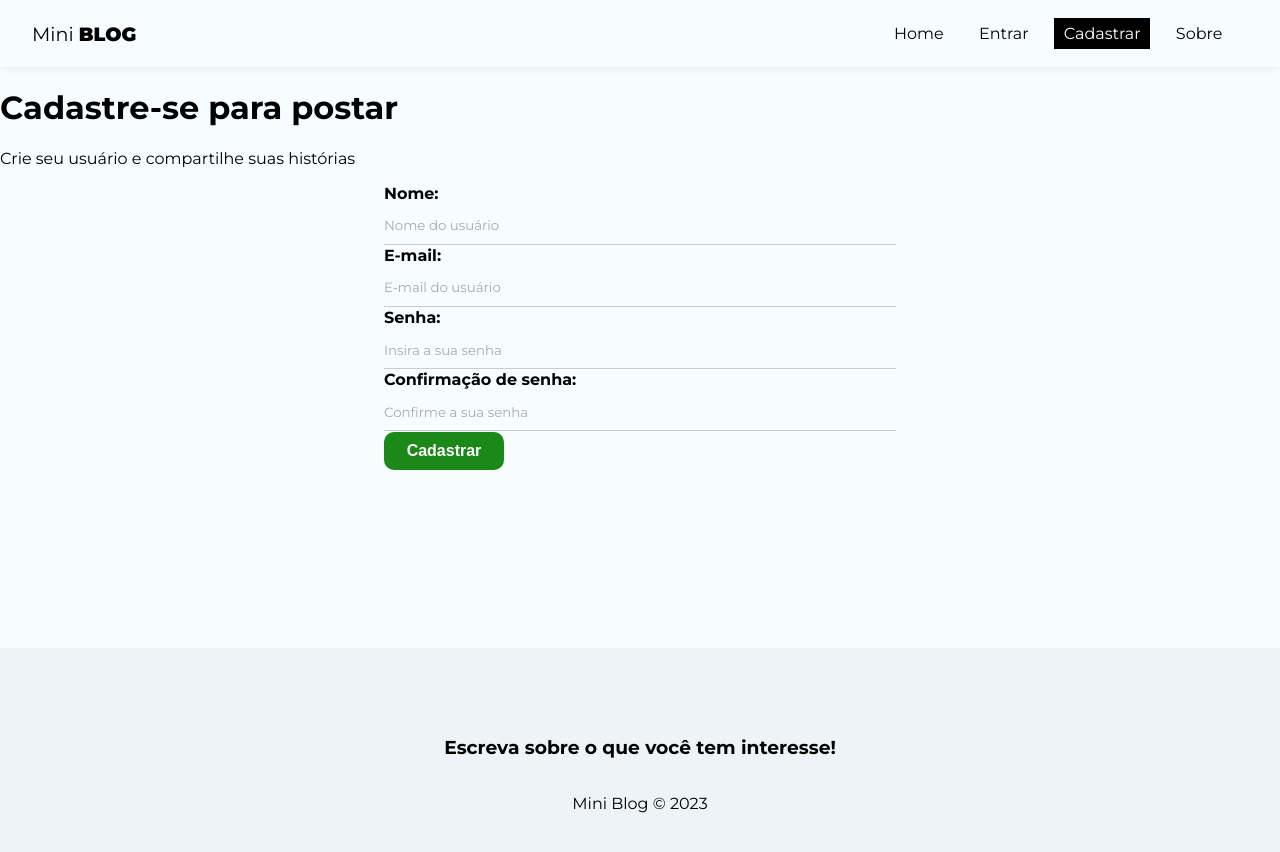
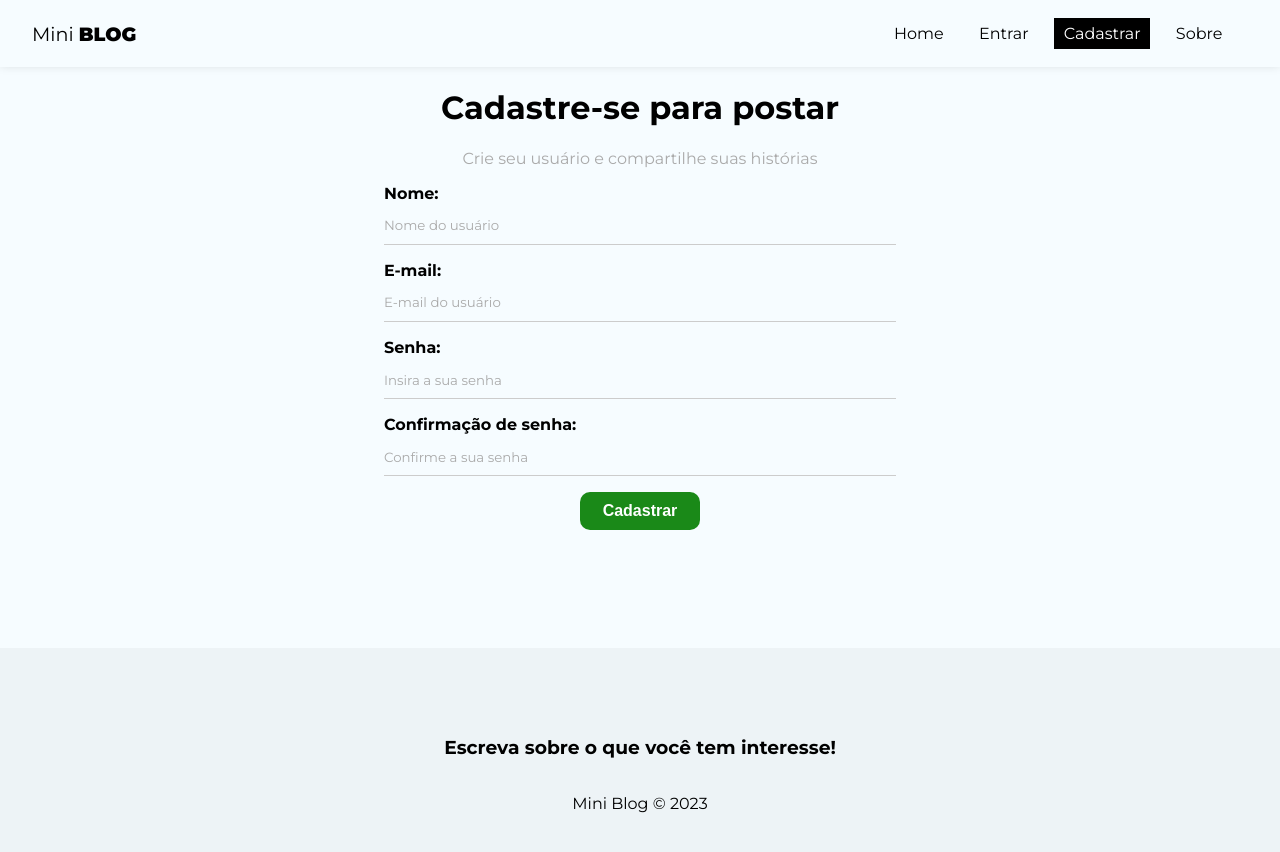
Before and after one commit to Filipe-Bacof/MiniBlog, a React (Vite) app: page /register in a window 1280 px wide. Shown: the top 852 px of the page. Built offline with nearby package versions, Linux system fonts and the light colour scheme.

Commit message:
states de form de cadastro

```diff
--- a/src/index.css
+++ b/src/index.css
@@ -42,7 +42,7 @@
 label {
     display: flex;
     flex-direction: column;
-    margin-bottom: 1px;
+    margin-bottom: 1em;
 }
 
 label span {
--- a/src/pages/Register/Register.jsx
+++ b/src/pages/Register/Register.jsx
@@ -3,11 +3,36 @@
 import { useState, useEffect } from "react"
 
 const Register = () => {
+  const [displayName, setDisplayName] = useState("");
+  const [email, setEmail] = useState("");
+  const [password, setPassword] = useState("");
+  const [confirmPassword, setConfirmPassword] = useState("");
+  const [error, setError] = useState("");
+
+  const handleSubmit = (e) => {
+    e.preventDefault();
+    setError("");
+
+    const user = {
+      displayName,
+      email,
+      password
+    };
+
+    if (password !== confirmPassword) {
+      setError("As senhas precisam ser iguais!");
+      return;
+    }
+
+    console.log(user);
+    console.log(error);
+  }
+
   return (
-    <div>
+    <div className={styles.register}>
         <h1>Cadastre-se para postar</h1>
         <p>Crie seu usuário e compartilhe suas histórias</p>
-        <form>
+        <form onSubmit={handleSubmit}>
           <label>
             <span>Nome:</span>
             <input
@@ -15,6 +40,8 @@
               name="displayName"
               required
               placeholder="Nome do usuário"
+              value={displayName}
+              onChange={(e) => setDisplayName(e.target.value)}
             />
           </label>
           <label>
@@ -24,6 +51,8 @@
               name="email"
               required
               placeholder="E-mail do usuário"
+              value={email}
+              onChange={(e) => setEmail(e.target.value)}
             />
           </label>
           <label>
@@ -33,6 +62,8 @@
               name="password"
               required
               placeholder="Insira a sua senha"
+              value={password}
+              onChange={(e) => setPassword(e.target.value)}
             />
           </label>
           <label>
@@ -42,9 +73,12 @@
               name="confirmPassword"
               required
               placeholder="Confirme a sua senha"
+              value={confirmPassword}
+              onChange={(e) => setConfirmPassword(e.target.value)}
             />
           </label>
           <button className="btn">Cadastrar</button>
+          {error && <p className="error">{error}</p>}
         </form>
     </div>
   )
```
